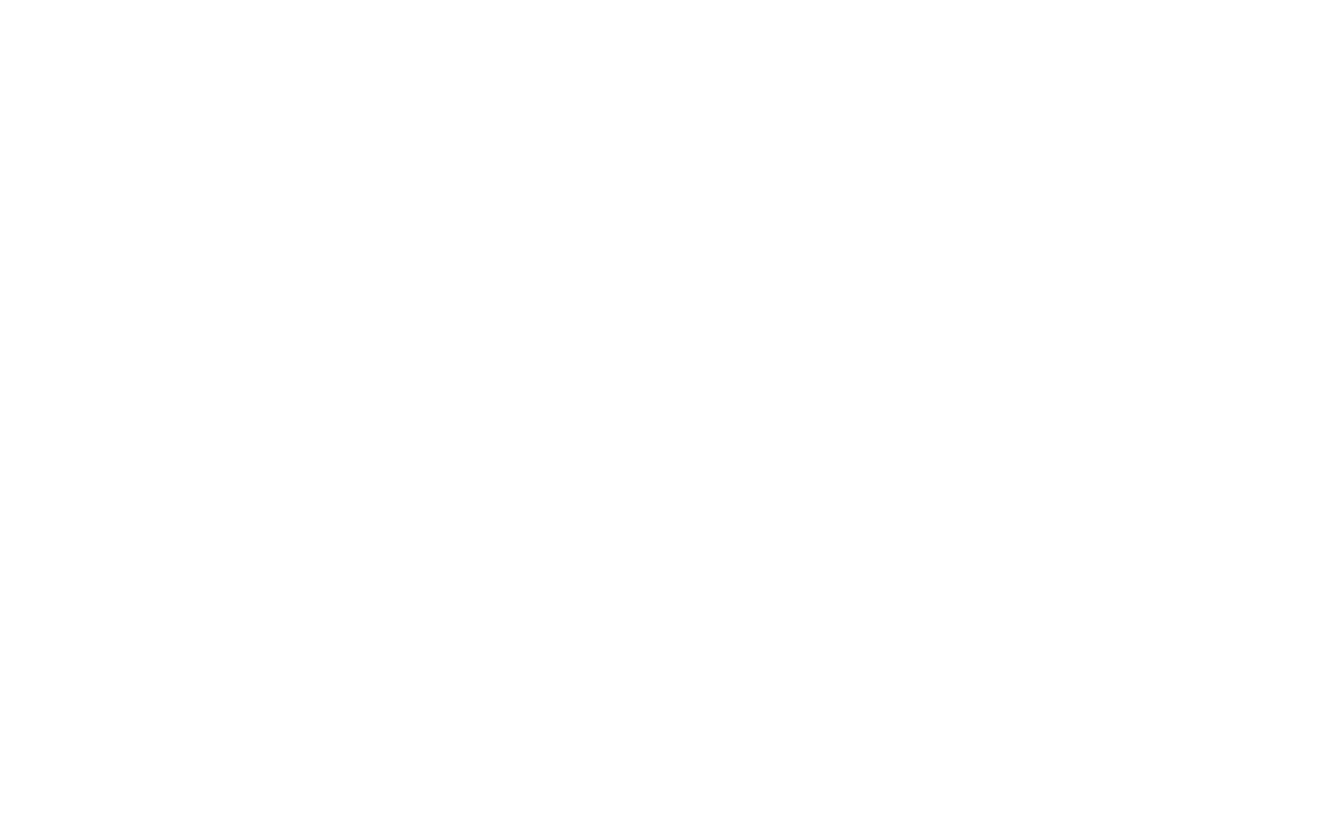
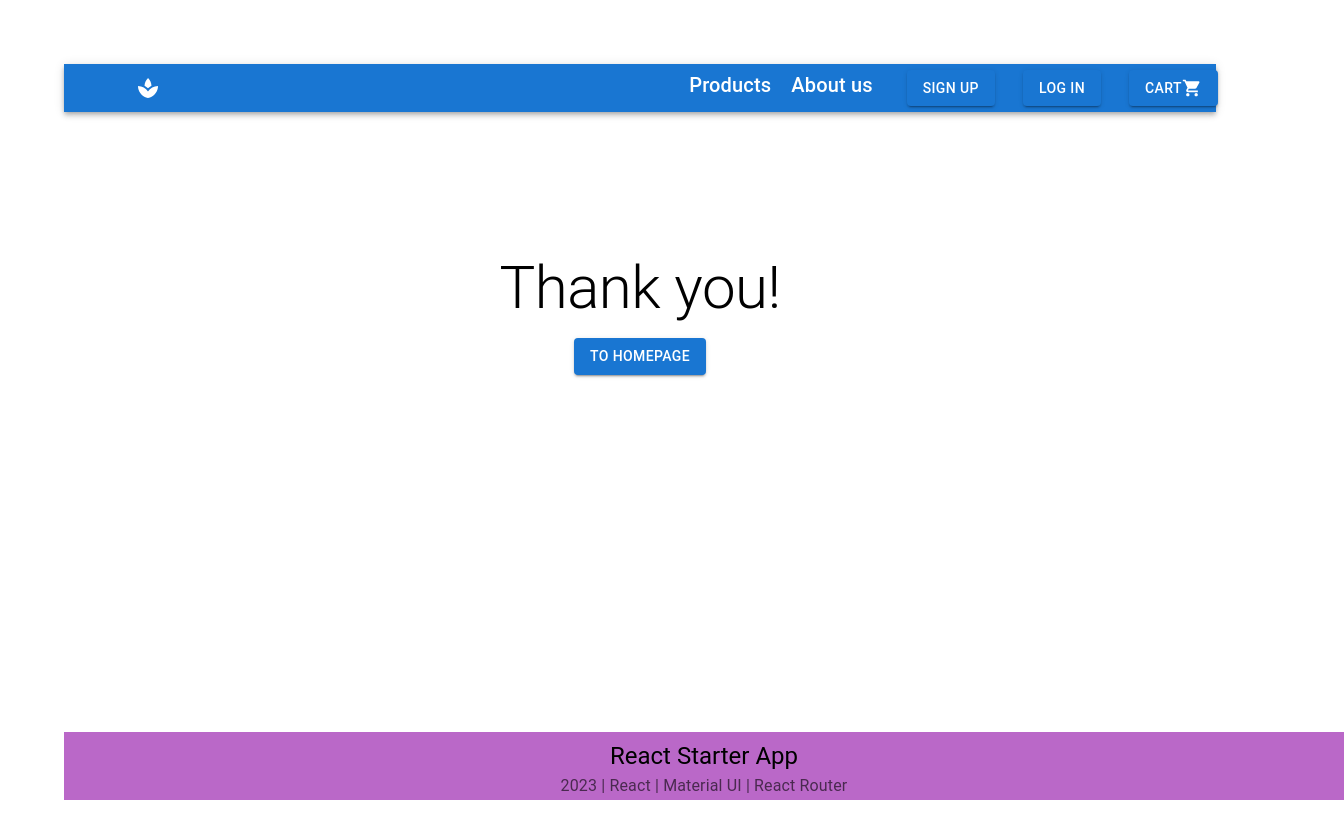
Before and after one commit to khpi-uni/sem4-course-works, a React (Vite) app in the folder front/: page /thanks in a window 1280 px wide. Before the commit this address had no page. Shown: the whole page, 1344 px wide, since content can reach past the window. Built offline with nearby package versions, Linux system fonts and the light colour scheme.

Commit message:
feat: add thank you page

```diff
--- a/front/src/App.jsx
+++ b/front/src/App.jsx
@@ -18,6 +18,7 @@ import CheckoutScreen from './screens/CheckoutScreen'
 //
 import SignUp from './screens/SignUp'
 import SignIn from './screens/SignIn'
+import Thanks from './screens/Thanks'
 import Account from './screens/Account'
 
 function App() {
@@ -30,6 +31,7 @@ function App() {
       <main className="app">
         <Routes>
           <Route exact path="/account" element={<Account/>} />
+          <Route exact path="/thanks" element={<Thanks/>} />
           <Route exact path="/" element={<SignUp/>} />
           <Route exact path="/signin" element={<SignIn/>} />
         </Routes>
--- /dev/null
+++ b/front/src/screens/Thanks.jsx
@@ -0,0 +1,45 @@
+
+import "./Thanks.css"
+
+
+import TextField from '@mui/material/TextField';
+import Container from '@mui/material/Container';
+import Button from '@mui/material/Button';
+import Box from '@mui/material/Box'
+import Typography from '@mui/material/Typography'
+
+import Navbar from '../components/Navbar';
+import Footer from '../components/Footer';
+
+import * as React from 'react';
+
+const Thanks = ()=>{
+
+  return (
+
+    <div>
+
+    <Navbar/>
+
+    <Container maxWidth="xs" className="mainContainer" sx={{
+    display: "flex",
+    alignItems: "center",
+    height:"80vh",
+      flexDirection:"column"
+  }}>
+    <Typography mt="1em" variant="h2" >{"Thank you!"}</Typography>
+
+    <Button variant="contained"
+    component="a" href=""
+    sx={{margin:"1em"  }}
+    >to homepage</Button>
+    </Container>
+
+
+    <Footer/>
+    </div>
+  );
+}
+
+
+export default Thanks;
```
Also changed, not shown: front/src/screens/Thanks.css (added).
